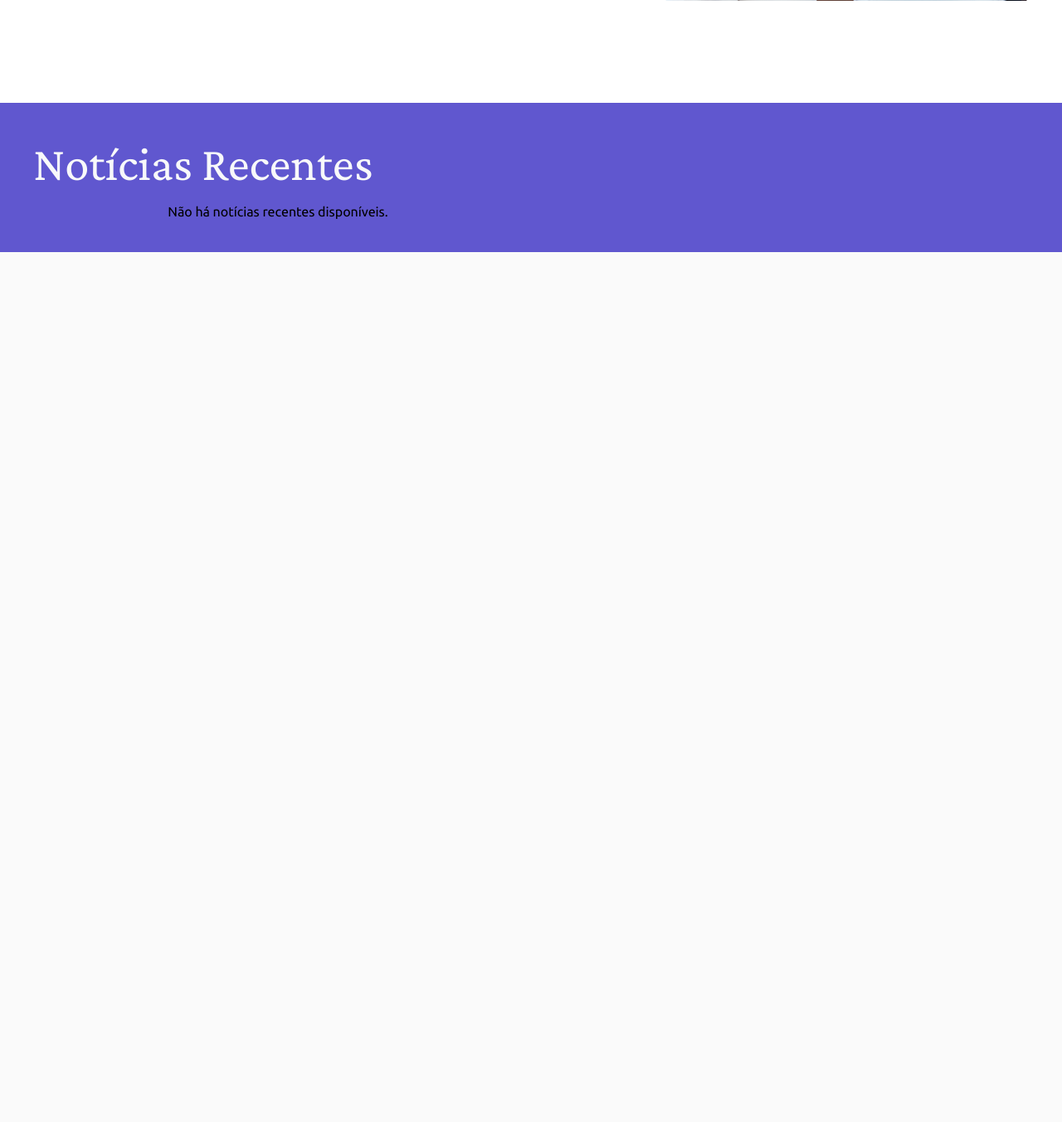
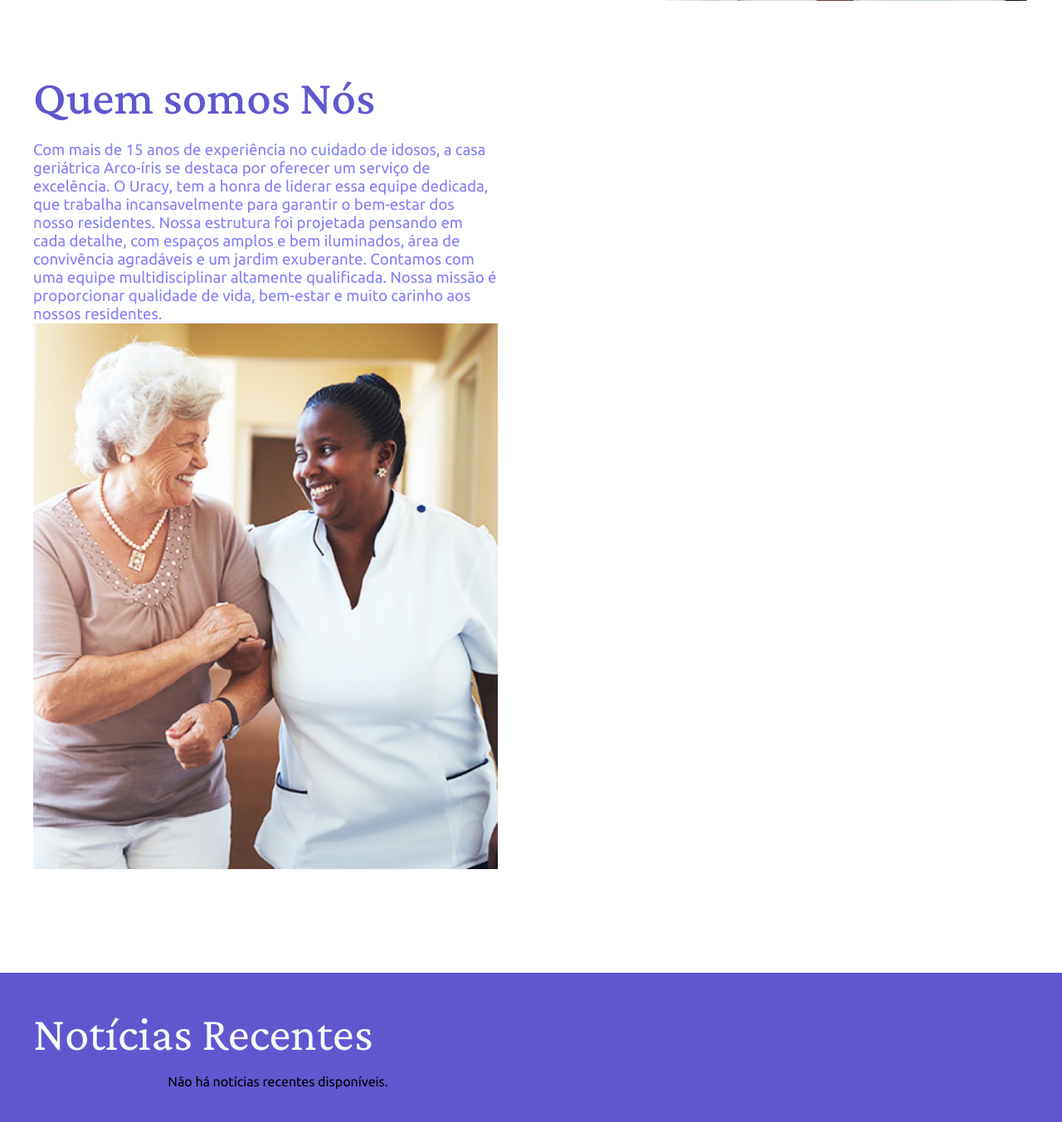
Before and after one commit to EuNaoConsigo/arco-iris-geriatria, a Django app: page / in a window 1280 px wide. Shown: the part 664-2017 px from the top of the page at 83% size. Before the commit the page ends 968 px from the top, so only its background shows below. Run offline with Django 5.2, Linux system fonts and the light colour scheme; data that the repository does not hold is empty; some libraries are stand-ins or nearby versions.

Commit message:
Mudanças feitas no HTML da Lading Page

```diff
--- a/templates/landing/home.html
+++ b/templates/landing/home.html
@@ -29,6 +29,31 @@
     </div>
   </div>
 </section>
+
+<!-- partes que estão em Desenvolvimento -->
+
+<section class="hero">
+  <div class="hero__content">
+    <div class="hero__text-area">
+      <h1 class="hero__title">
+        Quem somos Nós
+      </h1>
+      <div class=hero__description>
+      Com mais de 15 anos de experiência no cuidado de idosos, a casa geriátrica Arco-íris se destaca por oferecer um serviço de excelência.
+       O Uracy, tem a honra de liderar essa equipe dedicada, que trabalha incansavelmente para garantir o bem-estar dos nosso residentes.
+       Nossa estrutura foi projetada pensando em cada detalhe, com espaços amplos e bem iluminados, área de convivência agradáveis e um jardim exuberante.
+       Contamos com uma equipe multidisciplinar altamente qualificada. Nossa missão é proporcionar qualidade de vida, bem-estar e muito carinho aos nossos residentes.
+    <div class="">
+      <img
+        class=""
+        src="{% static 'landing/imgs/heroImage.png' %}"
+      />
+    </div>
+  </div>
+</section>
+
+<!-- final das partes que estão em Desenvolvimento -->
+
 <section class="feedback">
   <div class="feedback__content">
     {% for avaliacao in avaliacoes %}
```
